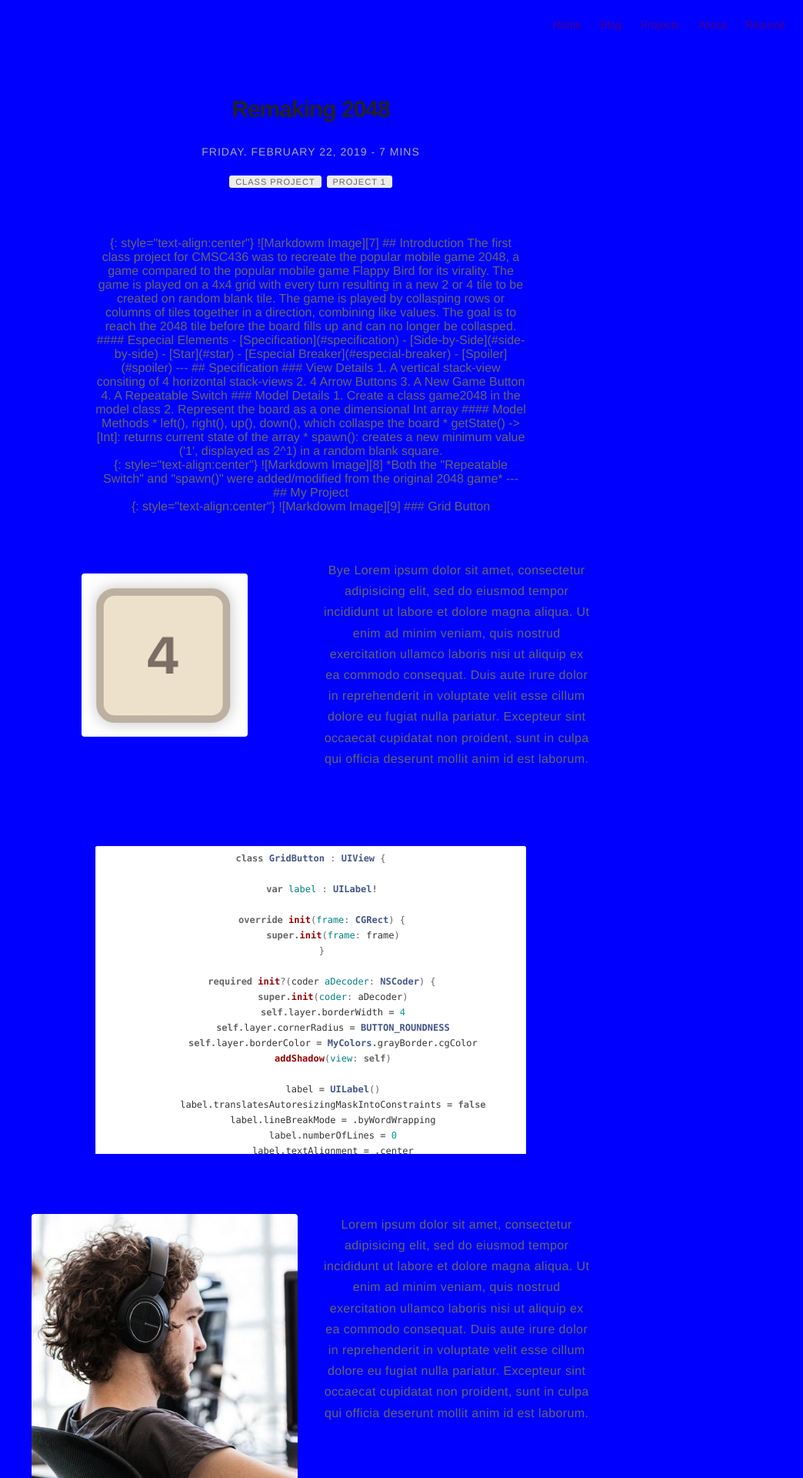
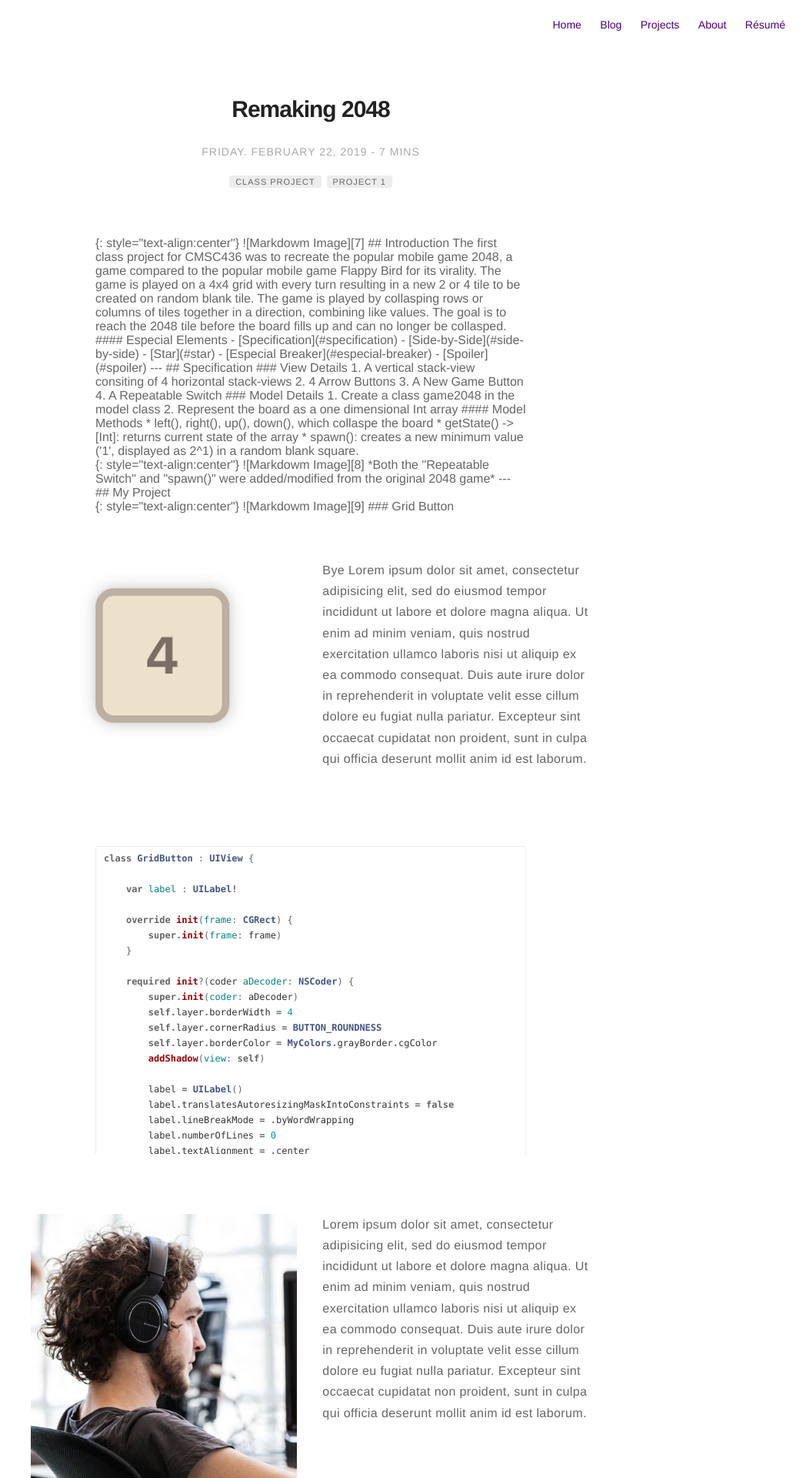
Before and after one commit to eriktanner/SwiftAppBlog, a Jekyll site: the page built from _posts/2019-02-22-2048.markdown, in a window 1280 px wide. Shown: the top 1920 px of the page at 77% size, without its empty margins (236-1280 px from the left). Built offline with Jekyll 4.4.1, drawn with Linux system fonts in a browser that asks for light colours; comment, search, counter and statistics services are not loaded.

```diff
--- a/_posts/2019-02-22-2048.markdown
+++ b/_posts/2019-02-22-2048.markdown
@@ -14,7 +14,7 @@ description: Remake of popular game app, 2048
 
 ---
 
-<body style="background-color:blue;text-align:center">
+<div style="background-color:background-color:rgb(251, 248, 240);">
 
 
 
@@ -263,7 +263,7 @@ Do you want some videos? Youtube, Vimeo or Vevo? Copy the embed code and paste o
 
 <iframe width="560" height="310" src="https://www.youtube.com/embed/r7XhWUDj-Ts" frameborder="0" allowfullscreen></iframe>
 
-</body>
+</div>
 
 [1]: http://daringfireball.net/projects/markdown/
 [2]: http://www.fileformat.info/info/unicode/char/2163/index.htm
```
